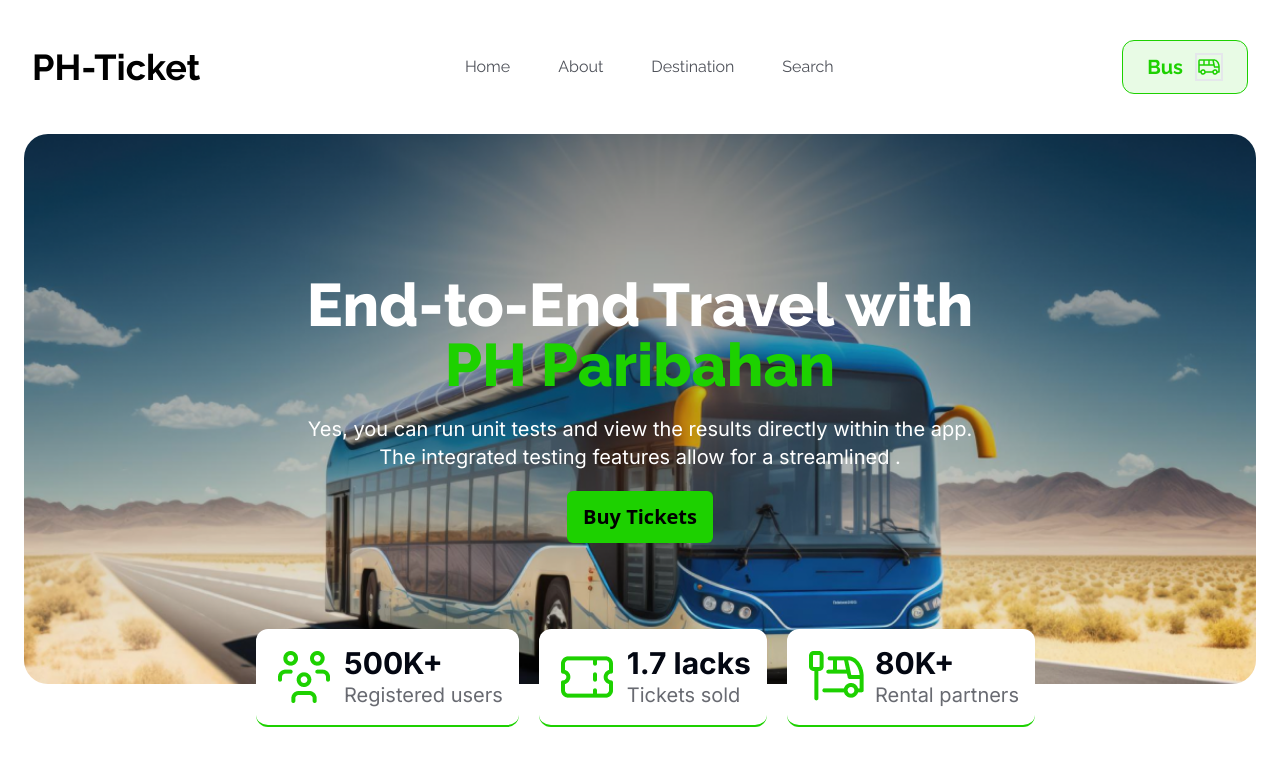
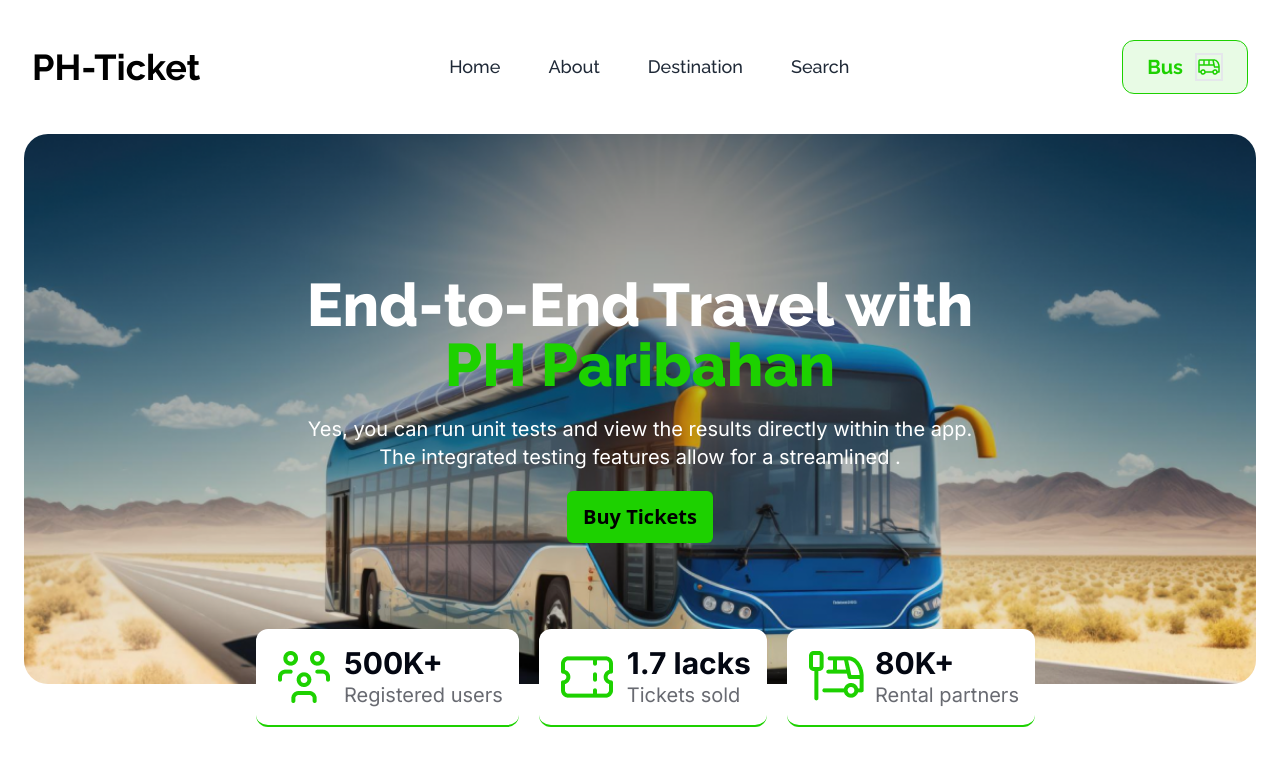
Before and after one commit to mustafa-official/ph-paribahan, a plain HTML site: page index.html in a window 1280 px wide. Shown: the top 777 px of the page. Drawn offline with nearby package versions, Linux system fonts and the light colour scheme.

Commit message:
design section done

```diff
--- a/index.html
+++ b/index.html
@@ -19,9 +19,10 @@
     <script src="https://cdn.tailwindcss.com"></script>
     <!-- css -->
     <link rel="stylesheet" href="./style/style.css">
+    <link rel="shortcut icon" href="./images/bus-logo.png" type="image/x-icon">
 </head>
 
-<body>
+<body class="box-border">
     <!-- header section -->
     <header class="container mx-auto px-6 mt-5 lg:mt-8 raleway">
         <div class="navbar flex justify-between">
@@ -35,7 +36,7 @@
                         </svg>
                     </div>
                     <ul tabindex="0"
-                        class="menu menu-sm dropdown-content mt-3 z-[1] shadow bg-[#F85559] rounded-box w-52">
+                        class="menu menu-sm dropdown-content mt-3 z-[1] shadow bg-[#1DD100] rounded-box w-52">
                         <li><a class="text-white text-[16px]" href="">Home</a></li>
                         <li><a class="text-white text-[16px]" href="">About</a></li>
                         <li><a class="text-white text-[16px]" href="">Destination</a></li>
@@ -49,11 +50,11 @@
                 </div>
             </div>
             <div class="hidden lg:flex">
-                <ul class="menu menu-horizontal px-0 lg:px-1 flex items-center gap-0 lg:gap-4">
-                    <li><a class="text-[#030712B3] text-[16px]" href="">Home</a></li>
-                    <li><a class="text-[#030712B3] text-[16px] href="">About</a></li>
-                    <li><a class=" text-[#030712B3] text-[16px] href="">Destination</a></li>
-                    <li><a class="text-[#030712B3] text-[16px] href="">Search</a></li>
+                <ul class="menu menu-horizontal px-0 lg:px-1 flex items-center gap-0 lg:gap-4 raleway font-medium">
+                    <li><a class="text-[##030712B3] text-[18px]" href="">Home</a></li>
+                    <li><a class="text-[##030712B3] text-[18px]" href="">About</a></li>
+                    <li><a class=" text-[##030712B3] text-[18px]" href="">Destination</a></li>
+                    <li><a class="text-[##030712B3] text-[18px]" href="">Search</a></li>
 
                 </ul>
             </div>
@@ -74,8 +75,8 @@
             <div
                 class="bg-[url('/images/banner.png')] bg-no-repeat bg-cover h-[550px] bg-center rounded-3xl flex flex-col justify-center items-center text-center px-3 lg:px-0">
                 <div class="space-y-5">
-                    <h1 class="text-white text-4xl lg:text-6xl font-extrabold raleway">End-to-End Travel with <span
-                            class="block text-[#1DD100]">PH Paribahan</span></h1>
+                    <h1 class="text-white text-4xl lg:text-6xl font-extrabold raleway">End-to-End Travel
+                        with <span class="block text-[#1DD100]">PH Paribahan</span></h1>
                     <p class="text-white inter text-[18px] lg:text-xl max-w-[680px]">Yes, you can run unit tests and
                         view the results
                         directly
```
Lines whose indentation alone changed are shown as unchanged.
